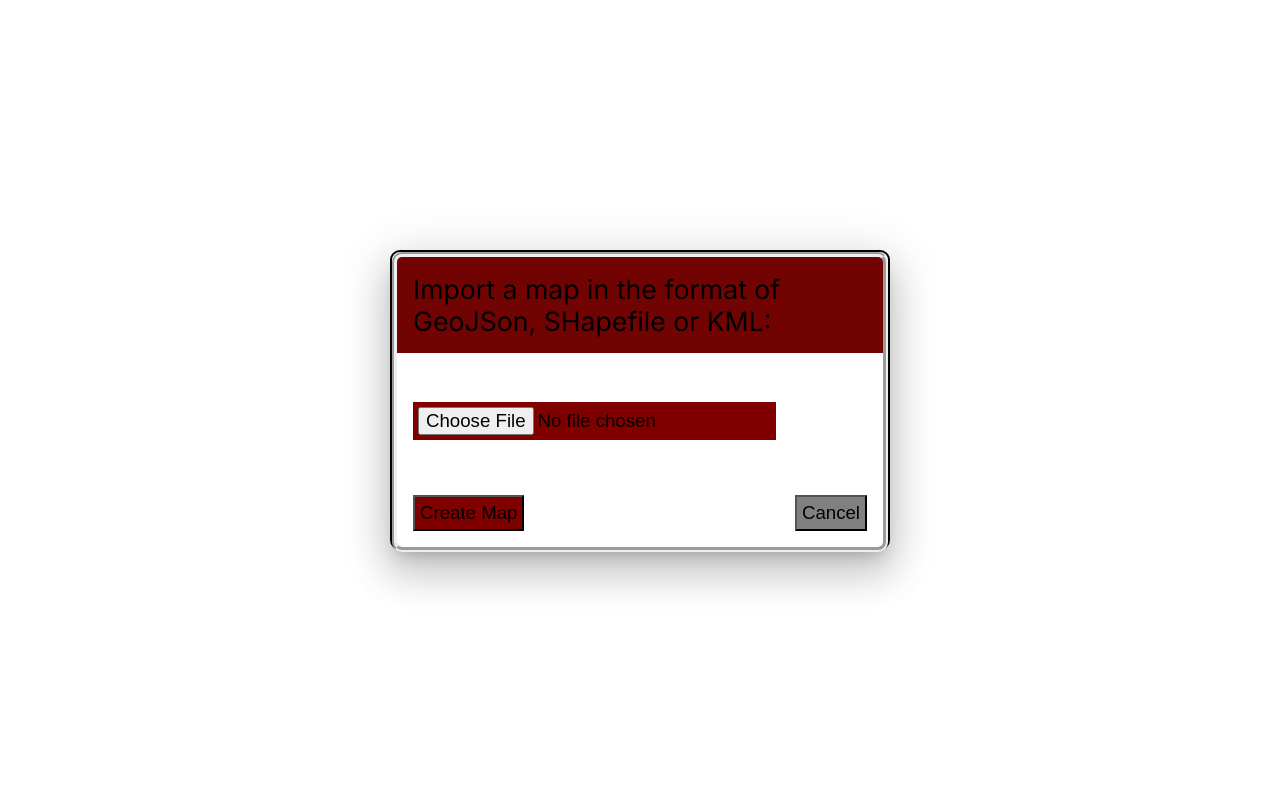
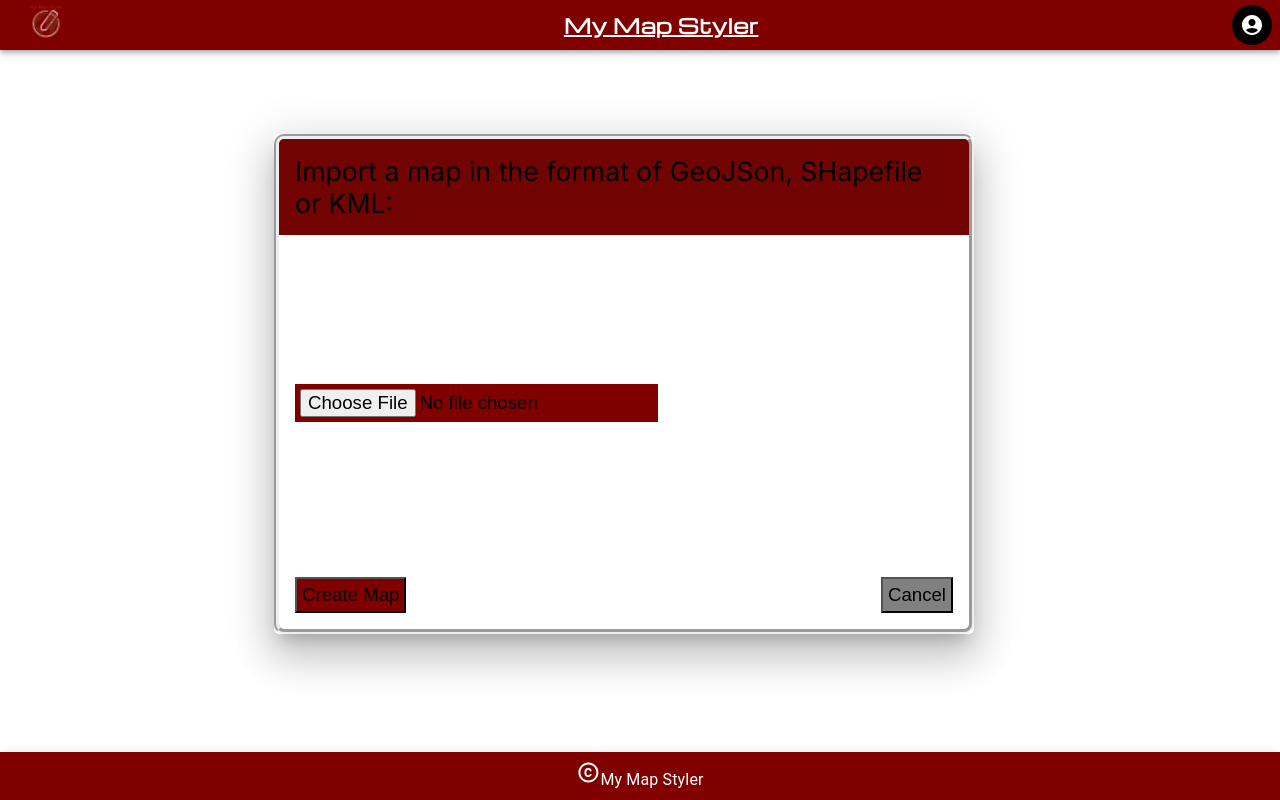
Before and after one commit to Zack202/MyMapStylerFrontend, a Next.js app: page /createNewMap in a window 1280 px wide. Built offline with nearby package versions, Linux system fonts and the light colour scheme; no server answers; a web font is replaced by a local one.

Commit message:
improve ui

```diff
--- a/src/app/createNewMap/page.js
+++ b/src/app/createNewMap/page.js
@@ -1,14 +1,15 @@
 'use client'
 import React, { useContext, useState } from 'react'
 import GlobalStoreContext from '../store';
-//import * as React from 'react';
-import Box from '@mui/material/Box';
+import { Grid, Box } from "@mui/material";
 import * as tj from "@mapbox/togeojson";
 import { file } from '@babel/types';
 import InputLabel from '@mui/material/InputLabel';
 import FormControl from '@mui/material/FormControl';
 import Select from '@mui/material/Select';
 import MenuItem from '@mui/material/MenuItem';
+import TopAppBanner from '../Utils/TopAppBanner';
+import BottomAppBanner from '../Utils/BottomAppBanner';
 
 const shp = require('shpjs');
 
@@ -17,12 +18,12 @@ const style = {
     top: '50%',
     left: '50%',
     transform: 'translate(-50%, -50%)',
-    width: 500,
-    height: 300,
+    width: 700,
+    height: 500,
     bgcolor: 'background.paper',
-    border: '2px solid #000',
+    //border: '2px solid #000',
     boxShadow: 24,
-    borderRadius: '10px',
+    borderRadius: '5px'
 };
 
 export default function CreateMapModal() {
@@ -113,7 +114,8 @@ export default function CreateMapModal() {
 
     return (
         <div>
-            <Box sx={style}>
+            <TopAppBanner/>
+            <Grid container sx ={style} spacing={2}>
                 <div className="modal-dialog">
                     <header className="dialog-header">
                         Import a map in the format of GeoJSon, SHapefile or KML:
@@ -153,7 +155,8 @@ export default function CreateMapModal() {
                         >Cancel</button>
                     </div>
                 </div>
-            </Box>
+                </Grid>
+                <BottomAppBanner/>
         </div>
     );
 }
```
